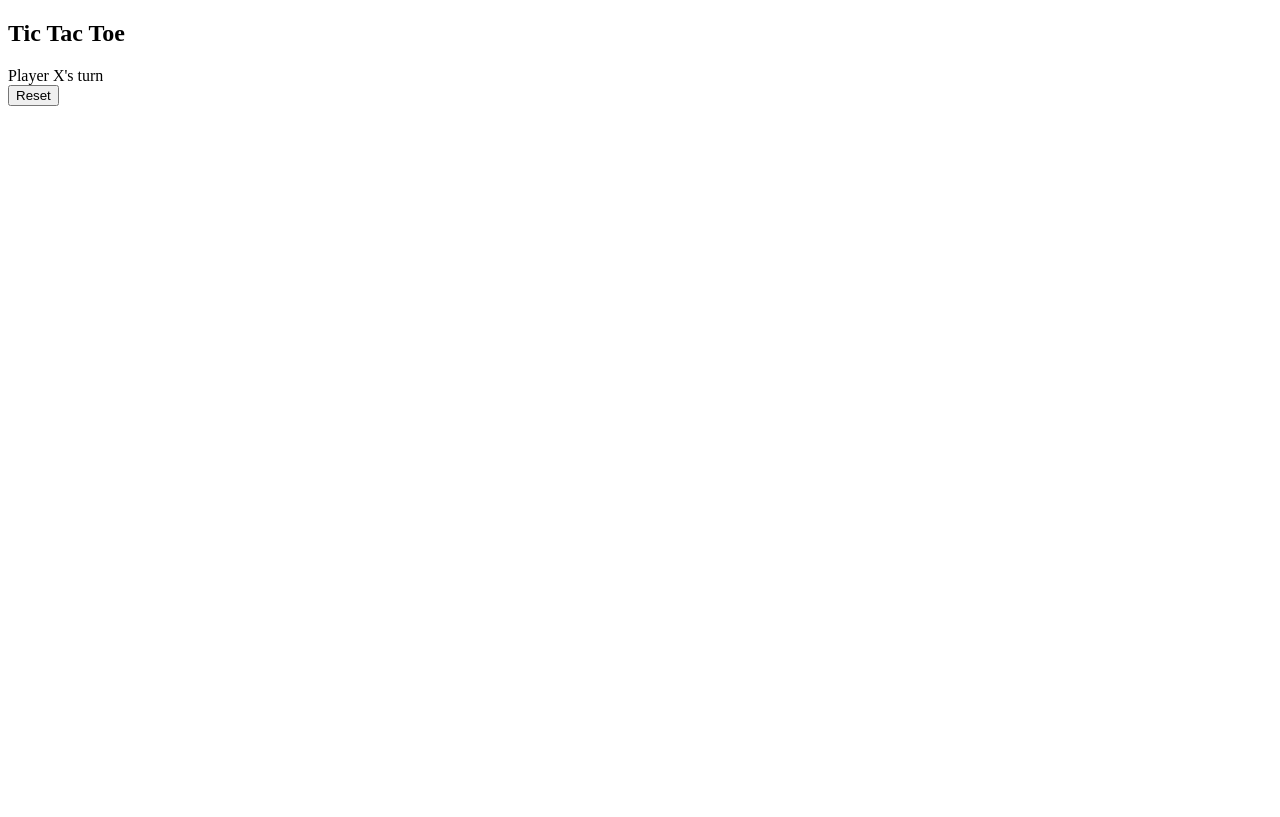
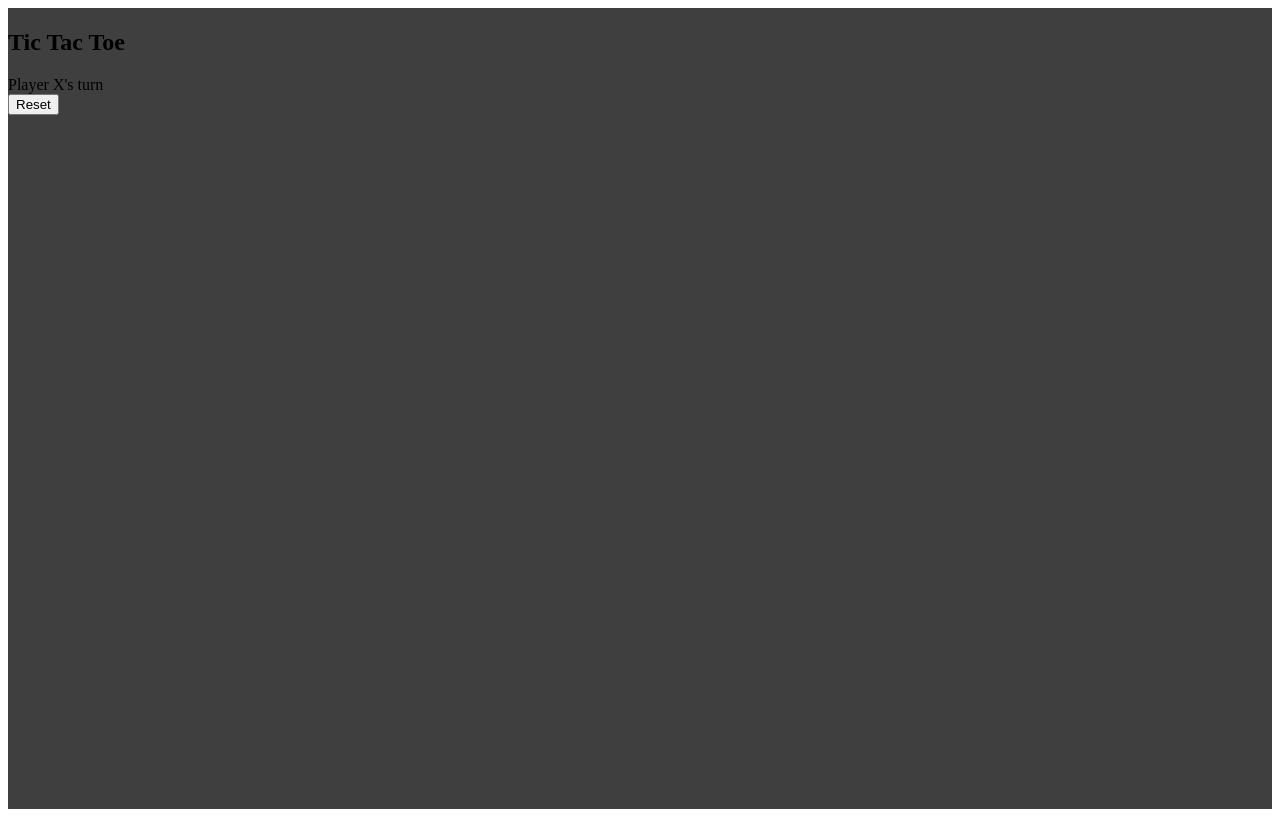
Before and after one commit to SulakshiWasana/Tic-Tac-Toe, a plain HTML site: page index.html in a window 1280 px wide. Drawn offline with Linux system fonts and the light colour scheme.

Commit message:
Set background-color

```diff
--- a/style.css
+++ b/style.css
@@ -3,3 +3,9 @@
     margin: 0;
     font-family: "Itim", cursive;
 }
+
+.background{
+    background-color: #3F3F3F;
+    height: 100vh;
+    padding-top: 1px;
+}
```
